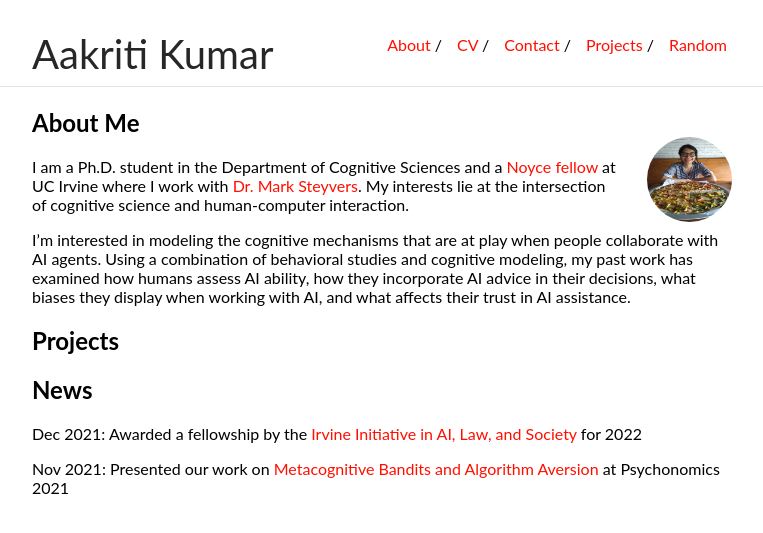
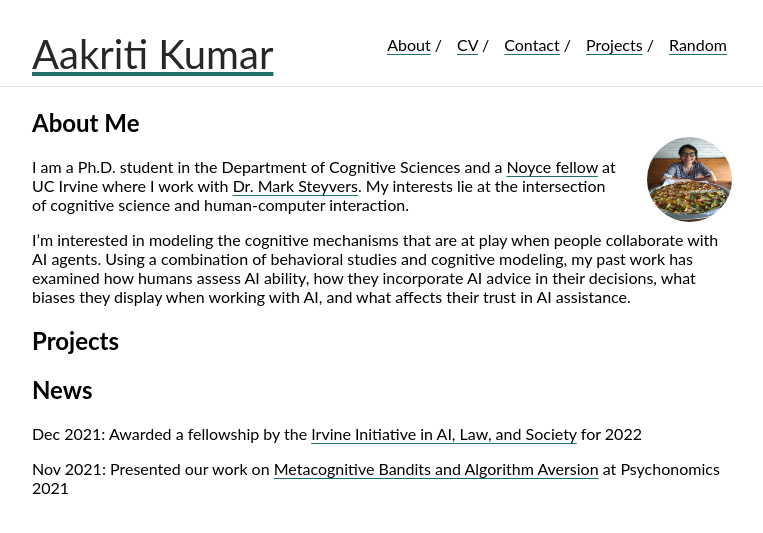
Before and after one commit to aakriti1kumar/aakriti1kumar.github.io, a Jekyll site: the page built from index.md, in a window 1280 px wide. Shown: the top 533 px of the page, without its empty margins (258-1021 px from the left). Built offline with Jekyll 4.4.1, drawn with Linux system fonts in a browser that asks for light colours; our own code applies the rules of GitHub Pages for plain Markdown files.

Commit message:
Update _style.scss

```diff
--- a/_sass/_style.scss
+++ b/_sass/_style.scss
@@ -15,12 +15,16 @@ body {
     height: 100%;
 }
 a {
-    text-decoration: none;
-    color: $accent;
-}
-a:hover {
-    text-decoration: underline;
-}
+    text-decoration:underline;
+    color:black;
+    text-underline-offset:3px;
+    text-decoration-color:#1e7069}
+
+a:hover{
+	text-decoration:underline;
+	color:#228b22;
+	text-underline-offset:3px;
+	text-decoration-color:#1e7069}
 hr {
     border: 0;
     height: 0;
```
